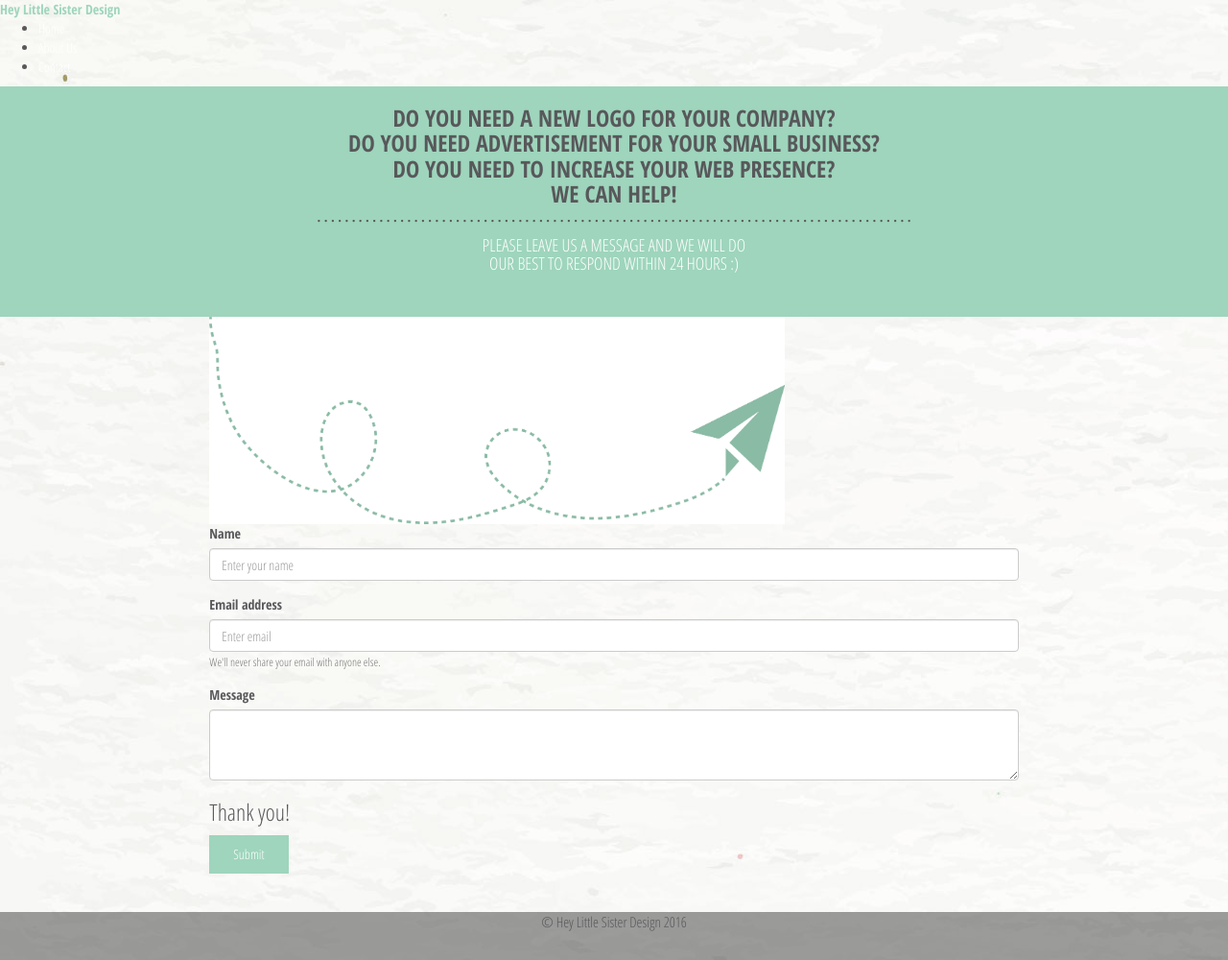
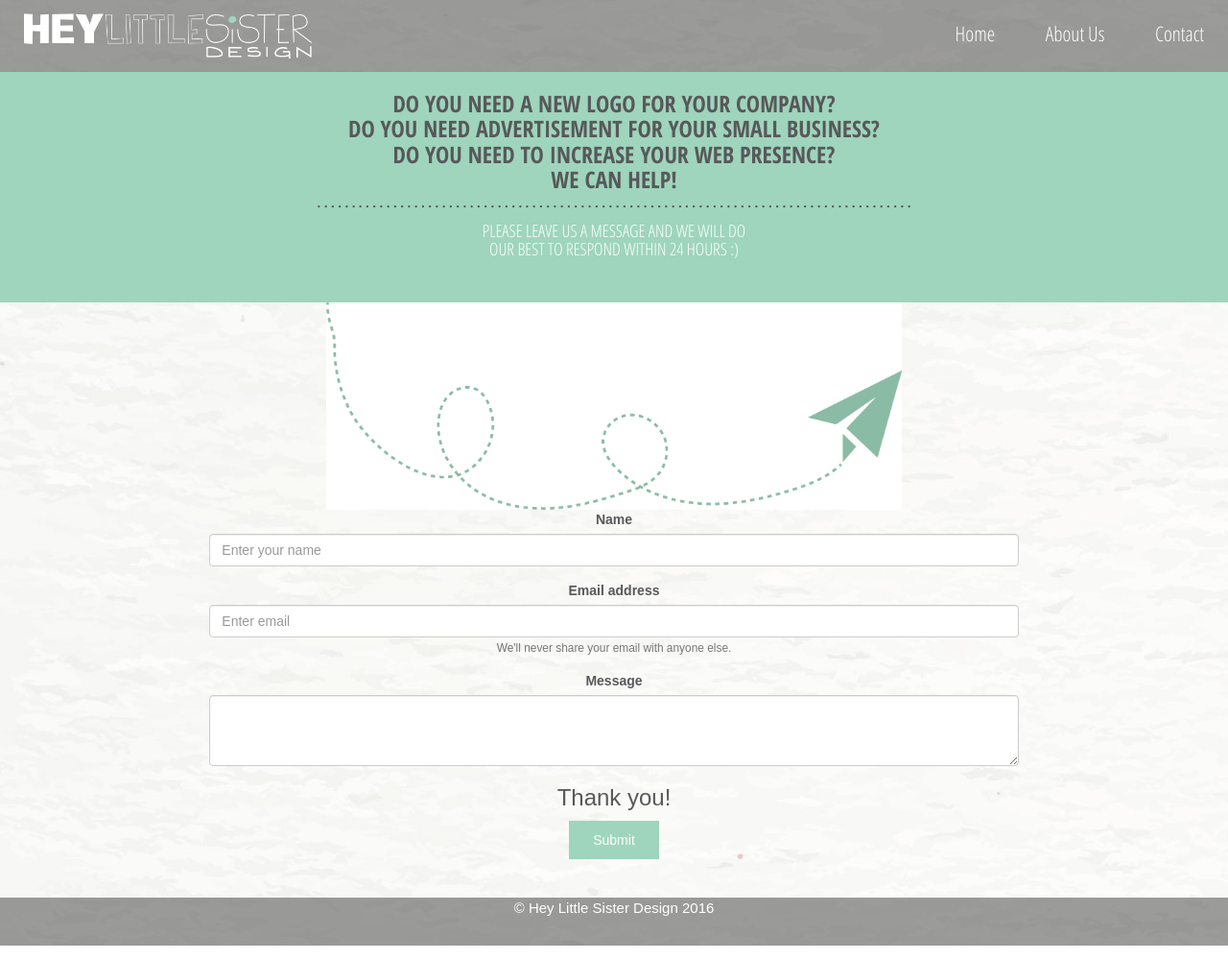
Before and after one commit to sweetmelisssssa/My-Portfolio, a plain HTML site: page contact.html in a window 1280 px wide. Shown: the whole page at 96% size. Drawn offline with nearby package versions, Linux system fonts and the light colour scheme.

Commit message:
merging pages

```diff
--- a/contact.html
+++ b/contact.html
@@ -22,15 +22,16 @@
 <!--[if lt IE 8]>
     <p class="browserupgrade">You are using an <strong>outdated</strong> browser. Please <a href="http://browsehappy.com/">upgrade your browser</a> to improve your experience.</p>
     <![endif]-->
-
-    <nav>
-      <div class="hlsd-navbar-background">
-        <a class="hlsd-word-navbar" href="www.heylittlesisterdesign.com"><strong>Hey Little Sister Design</strong></a>
-        <ul>
-          <li><a href="#" class="hlsd-li-navbar">Home</a></li>
-          <li><a href="#" class="hlsd-li-navbar">About Us</a></li>
-          <li><a href="#" class="hlsd-li-navbar">Contact</a></li>
-        </ul>
+    <nav class="hlsd-navbar-nav">
+      <div class="hlsd-navbar-div">
+      <div>
+        <a class="hlsd-navbar-a" href="#"><img src="img/hlsd-logo-long-white.png" width = "300px"></a>
+      </div>
+      <ul class="hlsd-navbar-ul">
+         <li class="hlsd-navbar-li"><a href="#">Home</a></li>
+         <li class="hlsd-navbar-li"><a href="#">About Us</a></li>
+         <li class="hlsd-navbar-li"><a href="#">Contact</a></li>
+      </ul>
       </div>
     </nav>
 
@@ -46,7 +47,7 @@
       </div>
 
 <!--- Form -->
-  <form>
+  <form id="contactForm">
     <div class="row">
       <div class="col-sm-2"></div>
 
@@ -83,12 +84,11 @@
 
 <!--- Footer -->
 
-            <footer class="hlsd-footer">
-              <div>
-                <p class="hlsd-copyright">&copy; Hey Little Sister Design 2016</p>
-              </div>
-            </footer>
-
+             <footer class="hlsd-footer">
+      <div class="hlsd-footer-div">
+        <p class="hlsd-copyright"><a href="https://www.heylittlesisterdesign.com">&copy; Hey Little Sister Design 2016</a></p>
+      </div>
+    </footer>
             <script src="//ajax.googleapis.com/ajax/libs/jquery/1.11.2/jquery.min.js"></script>
             <script>window.jQuery || document.write('<script src="js/vendor/jquery-1.11.2.min.js"><\/script>')</script>
             <script src="js/vendor/bootstrap.min.js"></script>
--- a/css/hlsd.css
+++ b/css/hlsd.css
@@ -6,7 +6,7 @@ html {
 body {
 	margin: 0px 0px 0px 0px;
 	padding: 0px 0px 0px 0px;
-	font-family: 'Open Sans Condensed', sans-serif;
+	font-family: 'Helvectica', sans-serif;
 	background: url('../img/background-image.jpg');
 	color: #59585b;
 }
@@ -208,3 +208,7 @@ a:active {
 	border: none;
 	padding: 10px 25px 10px 25px;
 }
+
+#contactForm {
+	text-align: center;
+}
```
Also changed, not shown: aboutus.html (+15 -13 lines).
